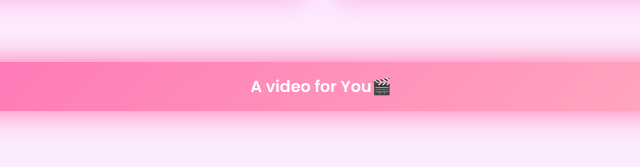
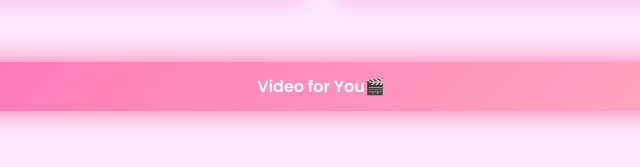
Before and after one commit to bipps13/wish, a plain HTML site: page shreya/shreya-memories.html in a window 1280 px wide. Shown: the part 603-770 px from the top of the page, 319-959 px from the left. Drawn offline with Linux system fonts and the light colour scheme.

Commit message:
shreya-memories.html

```diff
--- a/shreya/shreya-memories.html
+++ b/shreya/shreya-memories.html
@@ -208,7 +208,7 @@
   </div>
 
   <!-- 🎬 VIDEO BUTTON ADDED HERE -->
- <<a href="shreya-video.html" class="video-button">A video for You🎬</a>
+ <<a href="shreya-video.html" class="video-button">Video for You🎬</a>
 
 
   <!-- Modal -->
```
